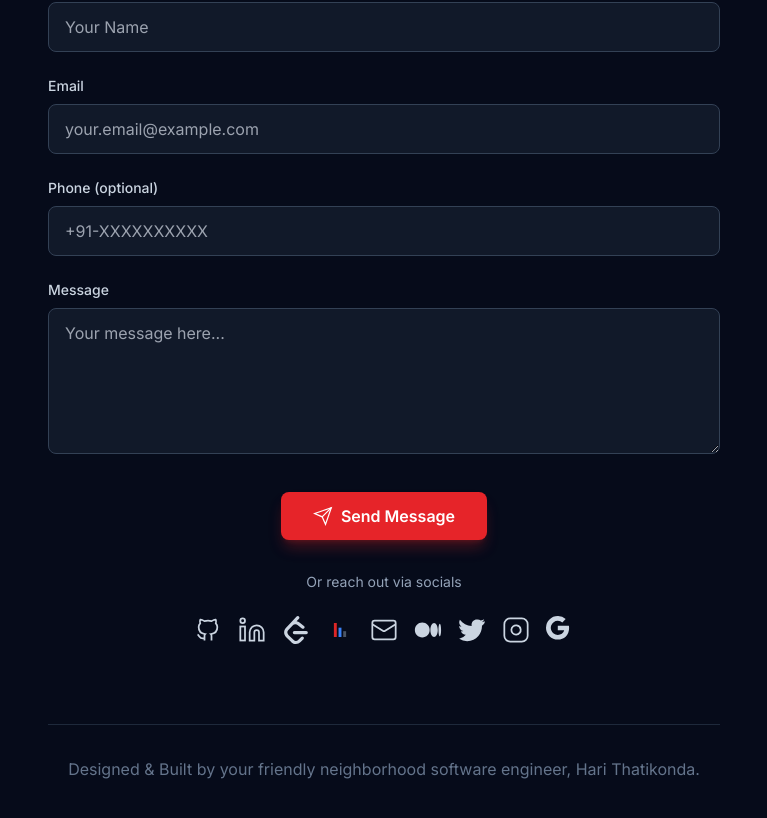
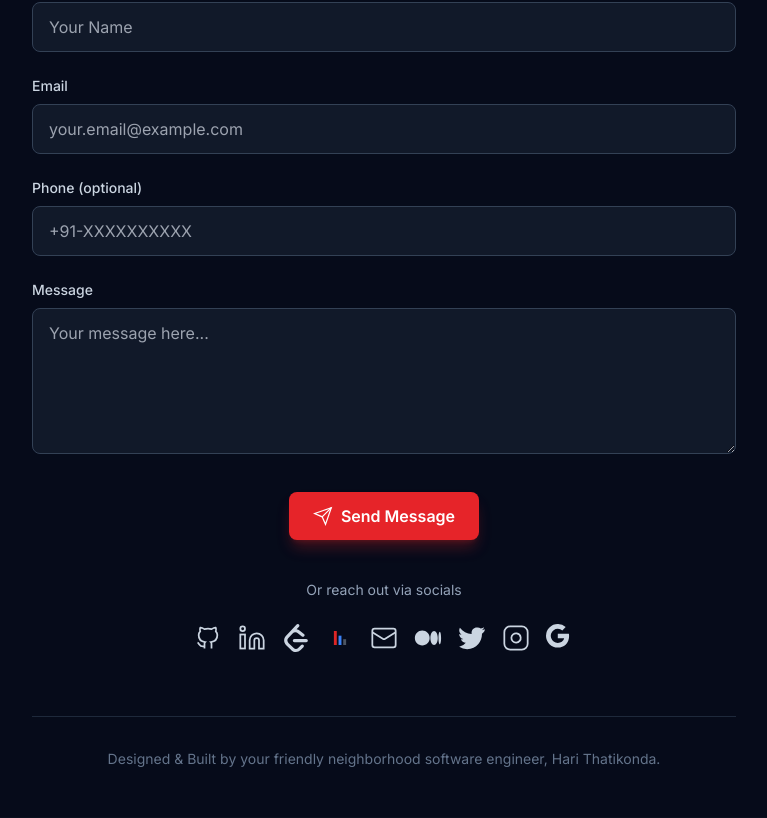
Before and after one commit to thughari/thughari.github.io, a React (Vite) app: page / in a window 1280 px wide. Shown: the part 6414-7232 px from the top of the page, without its empty margins (256-1023 px from the left). Built offline with nearby package versions, Linux system fonts and the light colour scheme.

Commit message:
updated contact card

```diff
--- a/components/Contact.tsx
+++ b/components/Contact.tsx
@@ -13,9 +13,9 @@ const Contact: React.FC = () => {
   const isError = status === 'error';
 
   return (
-    <div className="max-w-2xl mx-auto text-center">
+    <div className="w-full px-4 sm:px-6 lg:px-8 max-w-3xl mx-auto text-center overflow-hidden">
       <motion.h2
-        className="text-4xl font-bold mb-4"
+        className="text-3xl sm:text-4xl font-bold mb-4"
         initial={{ opacity: 0, y: -20 }}
         whileInView={{ opacity: 1, y: 0 }}
         viewport={{ once: true }}
@@ -24,7 +24,7 @@ const Contact: React.FC = () => {
         Send Me a <span className="gradient-text">Message</span>
       </motion.h2>
       <motion.p
-        className="text-lg text-slate-400 mb-12"
+        className="text-base sm:text-lg text-slate-400 mb-8 sm:mb-12 px-2"
         initial={{ opacity: 0, y: -20 }}
         whileInView={{ opacity: 1, y: 0 }}
         viewport={{ once: true }}
@@ -100,7 +100,7 @@ const Contact: React.FC = () => {
           <motion.button
             type="submit"
             disabled={isLoading}
-            className="inline-flex items-center justify-center bg-spidey-red text-white font-semibold px-8 py-3 rounded-lg shadow-lg shadow-red-600/30 transition-all duration-300 hover:bg-red-500 hover:shadow-xl hover:shadow-red-500/40 disabled:bg-slate-500 disabled:cursor-not-allowed"
+            className="inline-flex items-center justify-center w-full sm:w-auto bg-spidey-red text-white font-semibold px-6 py-3 rounded-lg shadow-lg shadow-red-600/30 transition-all duration-300 hover:bg-red-500 hover:shadow-xl hover:shadow-red-500/40 disabled:bg-slate-500 disabled:cursor-not-allowed"
             whileHover={{ scale: isLoading ? 1 : 1.05 }}
             whileTap={{ scale: isLoading ? 1 : 0.95 }}
           >
@@ -117,36 +117,19 @@ const Contact: React.FC = () => {
         </div>
       </motion.form>
 
-      <div className="mt-8 flex flex-col items-center gap-4">
+      <div className="mt-10 flex flex-col items-center gap-4">
         <p className="text-sm text-slate-400 mb-2">Or reach out via socials</p>
-        <div className="flex items-center gap-4">
-          <a href={personalInfo.socials.github} target="_blank" rel="noopener noreferrer" aria-label="GitHub" className="text-slate-300 hover:text-spidey-red">
-            <GitHubIcon className="w-7 h-7" />
-          </a>
-          <a href={personalInfo.socials.linkedin} target="_blank" rel="noopener noreferrer" aria-label="LinkedIn" className="text-slate-300 hover:text-spidey-red">
-            <LinkedInIcon className="w-7 h-7" />
-          </a>
-          <a href={personalInfo.socials.leetcode} target="_blank" rel="noopener noreferrer" aria-label="LeetCode" className="text-slate-300 hover:text-spidey-red">
-            <LeetCodeIcon className="w-7 h-7" />
-          </a>
-          <a href={personalInfo.socials.codeforces} target="_blank" rel="noopener noreferrer" aria-label="Codeforces" className="text-slate-300 hover:text-spidey-red">
-            <CodeforcesIcon className="w-7 h-7" />
-          </a>
-          <a href={`mailto:${personalInfo.email}`} aria-label="Email" className="text-slate-300 hover:text-spidey-red">
-            <MailIcon className="w-7 h-7" />
-          </a>
-          <a href={personalInfo.socials.medium} target="_blank" rel="noopener noreferrer" aria-label="Medium" className="text-slate-300 hover:text-spidey-red">
-            <MediumIcon className="w-7 h-7" />
-          </a>
-          <a href={personalInfo.socials.twitter} target="_blank" rel="noopener noreferrer" aria-label="Twitter" className="text-slate-300 hover:text-spidey-red">
-            <TwitterIcon className="w-7 h-7" />
-          </a>
-          <a href={personalInfo.socials.instagram} target="_blank" rel="noopener noreferrer" aria-label="Instagram" className="text-slate-300 hover:text-spidey-red">
-            <InstagramIcon className="w-7 h-7" />
-          </a>
-          <a href={personalInfo.socials.googleDev} target="_blank" rel="noopener noreferrer" aria-label="GoogleDev" className="text-slate-300 hover:text-spidey-red">
-            <GoogleIcon className="w-7 h-7" />
-          </a>
+        <div className="flex flex-wrap justify-center items-center gap-4">
+          {/* Social Icons */}
+          <a href={personalInfo.socials.github} target="_blank" rel="noopener noreferrer" aria-label="GitHub" className="text-slate-300 hover:text-spidey-red"><GitHubIcon className="w-7 h-7" /></a>
+          <a href={personalInfo.socials.linkedin} target="_blank" rel="noopener noreferrer" aria-label="LinkedIn" className="text-slate-300 hover:text-spidey-red"><LinkedInIcon className="w-7 h-7" /></a>
+          <a href={personalInfo.socials.leetcode} target="_blank" rel="noopener noreferrer" aria-label="LeetCode" className="text-slate-300 hover:text-spidey-red"><LeetCodeIcon className="w-7 h-7" /></a>
+          <a href={personalInfo.socials.codeforces} target="_blank" rel="noopener noreferrer" aria-label="Codeforces" className="text-slate-300 hover:text-spidey-red"><CodeforcesIcon className="w-7 h-7" /></a>
+          <a href={`mailto:${personalInfo.email}`} aria-label="Email" className="text-slate-300 hover:text-spidey-red"><MailIcon className="w-7 h-7" /></a>
+          <a href={personalInfo.socials.medium} target="_blank" rel="noopener noreferrer" aria-label="Medium" className="text-slate-300 hover:text-spidey-red"><MediumIcon className="w-7 h-7" /></a>
+          <a href={personalInfo.socials.twitter} target="_blank" rel="noopener noreferrer" aria-label="Twitter" className="text-slate-300 hover:text-spidey-red"><TwitterIcon className="w-7 h-7" /></a>
+          <a href={personalInfo.socials.instagram} target="_blank" rel="noopener noreferrer" aria-label="Instagram" className="text-slate-300 hover:text-spidey-red"><InstagramIcon className="w-7 h-7" /></a>
+          <a href={personalInfo.socials.googleDev} target="_blank" rel="noopener noreferrer" aria-label="GoogleDev" className="text-slate-300 hover:text-spidey-red"><GoogleIcon className="w-7 h-7" /></a>
         </div>
       </div>
 
@@ -177,8 +160,8 @@ const Contact: React.FC = () => {
         )}
       </AnimatePresence>
 
-      <footer className="mt-20 pt-8 border-t border-slate-800">
-        <p className="text-slate-500">
+      <footer className="mt-16 pt-8 border-t border-slate-800">
+        <p className="text-slate-500 text-sm">
           Designed & Built by your friendly neighborhood software engineer, Hari Thatikonda.
         </p>
       </footer>
```
